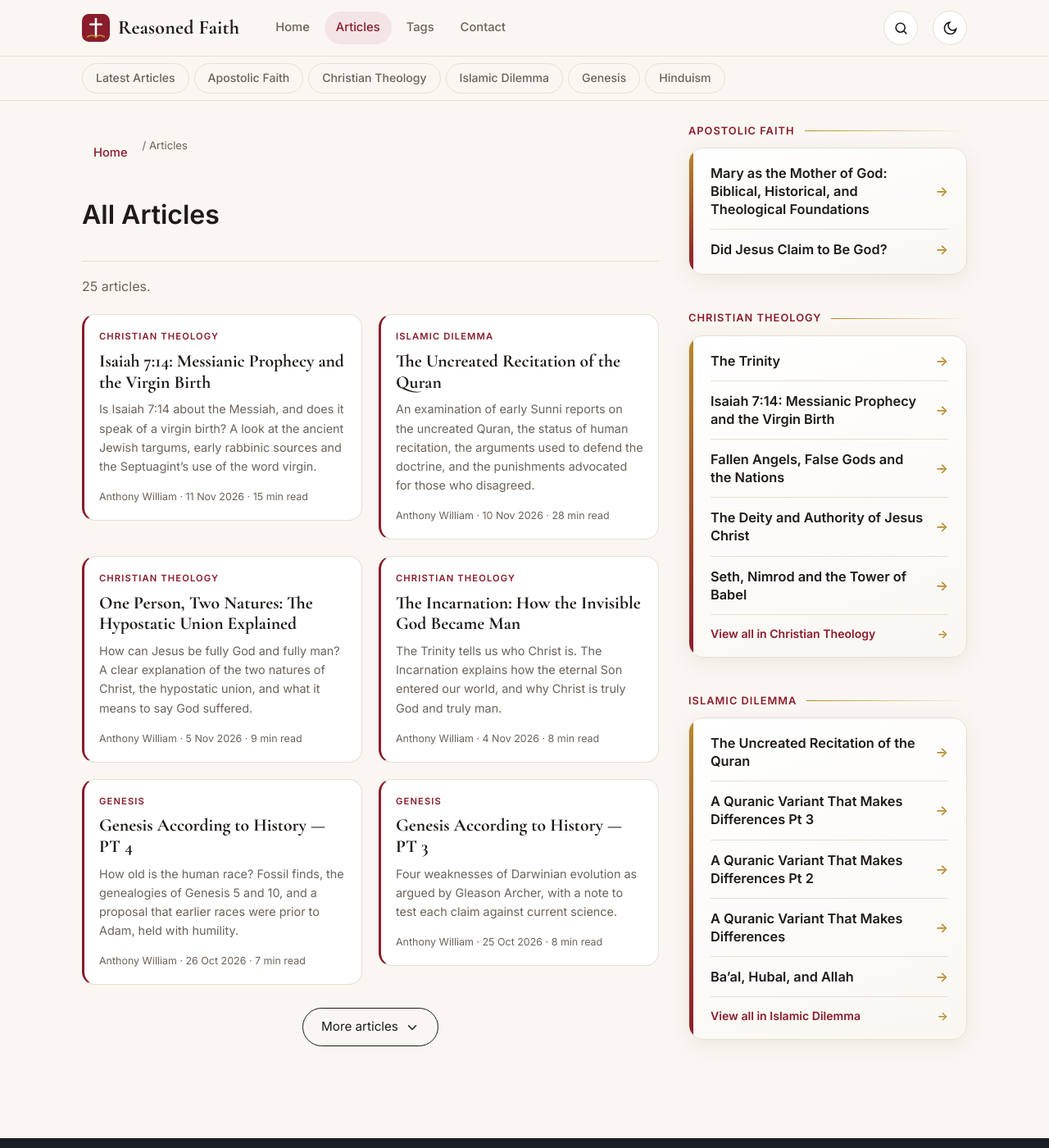
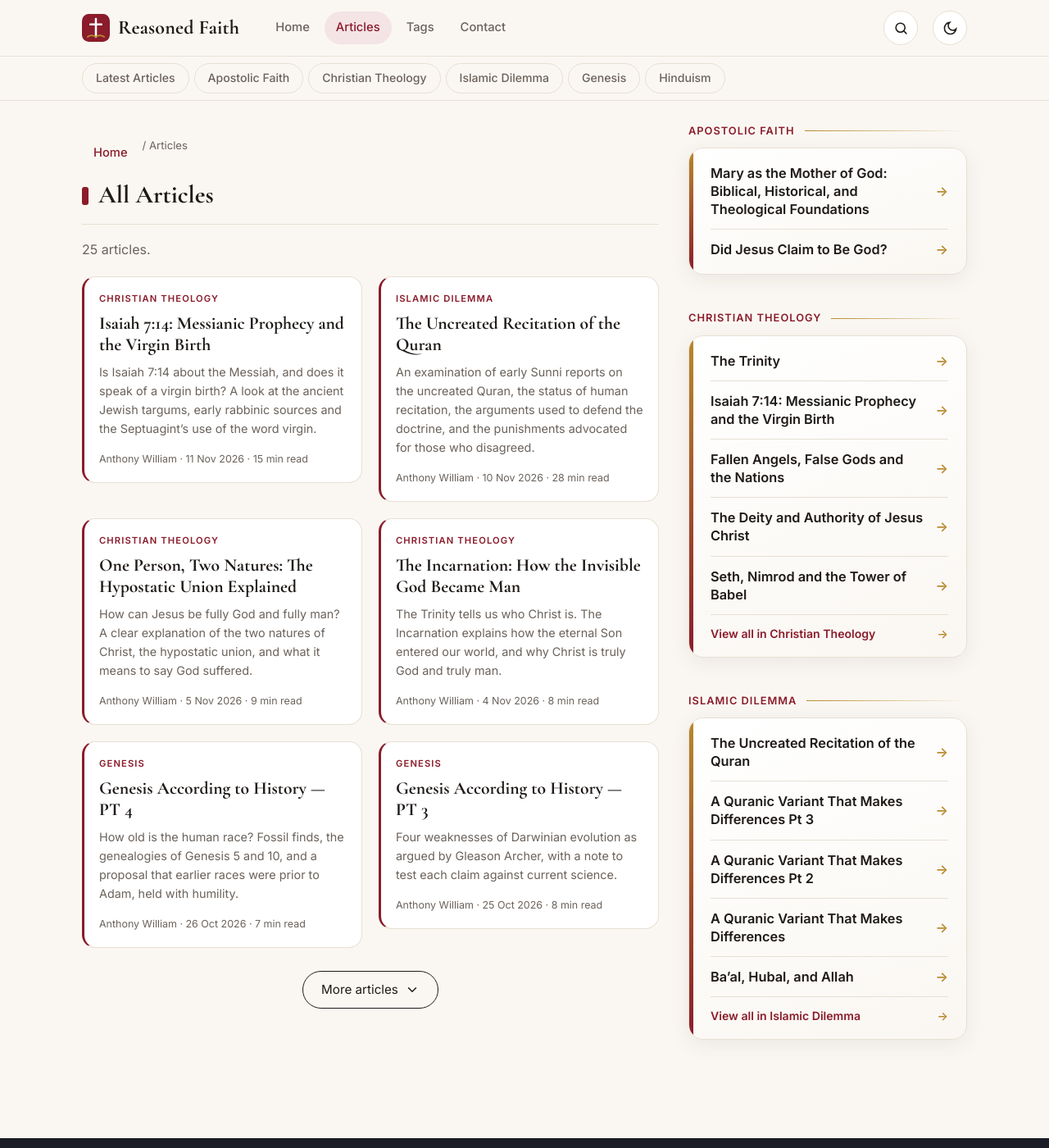
Before and after one commit to Reasoned-faith/reasoned-faith.github.io, a Jekyll site: the page built from articles/index.html, in a window 1280 px wide and 1400 px high. Shown: the whole window at 82% size. Built offline with Jekyll 4.4.1, drawn with Linux system fonts in a browser that asks for light colours.

Commit message:
Update style.css

```diff
--- a/assets/css/style.css
+++ b/assets/css/style.css
@@ -102,8 +102,9 @@ nav a:hover,nav a.on{color:var(--accent);background:var(--accent-soft)}
 /* Sections */
 section{padding:28px 0}
 .sec-head{display:flex;align-items:baseline;justify-content:space-between;gap:12px;margin-bottom:18px;border-bottom:1px solid var(--line);padding-bottom:10px}
-.sec-head h2{font-family:var(--serif);font-size:1.9rem;margin:0;font-weight:700}
-.sec-head h2::before{content:"";display:inline-block;width:8px;height:22px;background:var(--accent);border-radius:3px;margin-right:12px;vertical-align:-3px}
+.sec-head h1,.sec-head h2{font-family:var(--serif);font-size:1.9rem;margin:0;font-weight:700}
+.sec-head h1::before,.sec-head h2::before{content:"";display:inline-block;width:8px;height:22px;background:var(--accent);border-radius:3px;margin-right:12px;vertical-align:-3px}
+
 .sec-head a{font-size:.85rem;color:var(--accent);font-weight:500}
 .grid{display:grid;gap:20px;grid-template-columns:repeat(3,1fr)}
 .card{background:var(--surface);border:1px solid var(--line);border-radius:16px;overflow:hidden;display:flex;flex-direction:column;transition:.25s}
```
